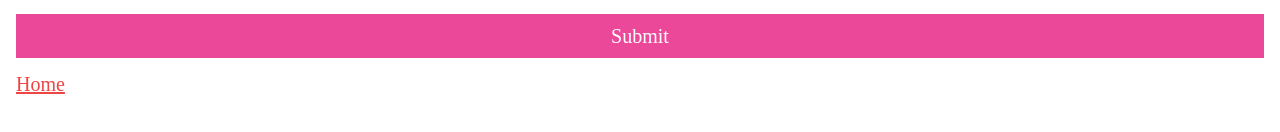
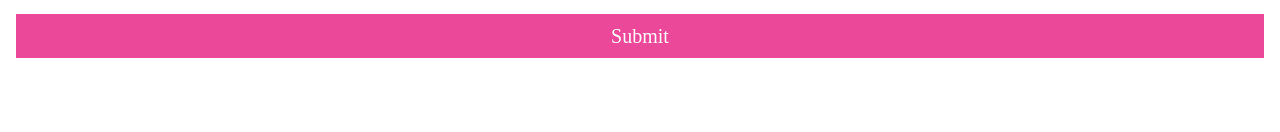
Before and after one commit to mahemudborgave/luxury-store, a React (Vite) app: page /add in a window 1280 px wide. Shown: the part 386-518 px from the top of the page. Built offline with nearby package versions, Linux system fonts and the light colour scheme; a web font is replaced by a local one.

Commit message:
Fixed scrolling and UI issues

```diff
--- a/src/components/AddVideoDetail.jsx
+++ b/src/components/AddVideoDetail.jsx
@@ -69,9 +69,6 @@ function AddVideoDetail() {
                     {isSubmitting ? 'Submitting...' : 'Submit'}
                 </button>
             </form>
-
-            <button className="mt-3 block text-red-500 underline" onClick={() => { navigate('/home') }}>Home</button>
-
         </div>
     );
 }
--- a/src/components/Header.jsx
+++ b/src/components/Header.jsx
@@ -12,7 +12,7 @@ function Header() {
     return (
         <div className="sticky top-0 z-10 w-full bg-gray-100">
             <div className="flex justify-between p-3 bg-pink-500">
-                <p className="text-3xl font-times font-bold">LuxuryStore</p>
+                <p className="text-3xl font-times font-bold" onClick={() => { navigate('/home') }}>LuxuryStore</p>
                 <span
                     className="material-symbols-outlined text-4xl m-0 p-0 cursor-pointer"
                     onClick={toggleSearchBar}
```
